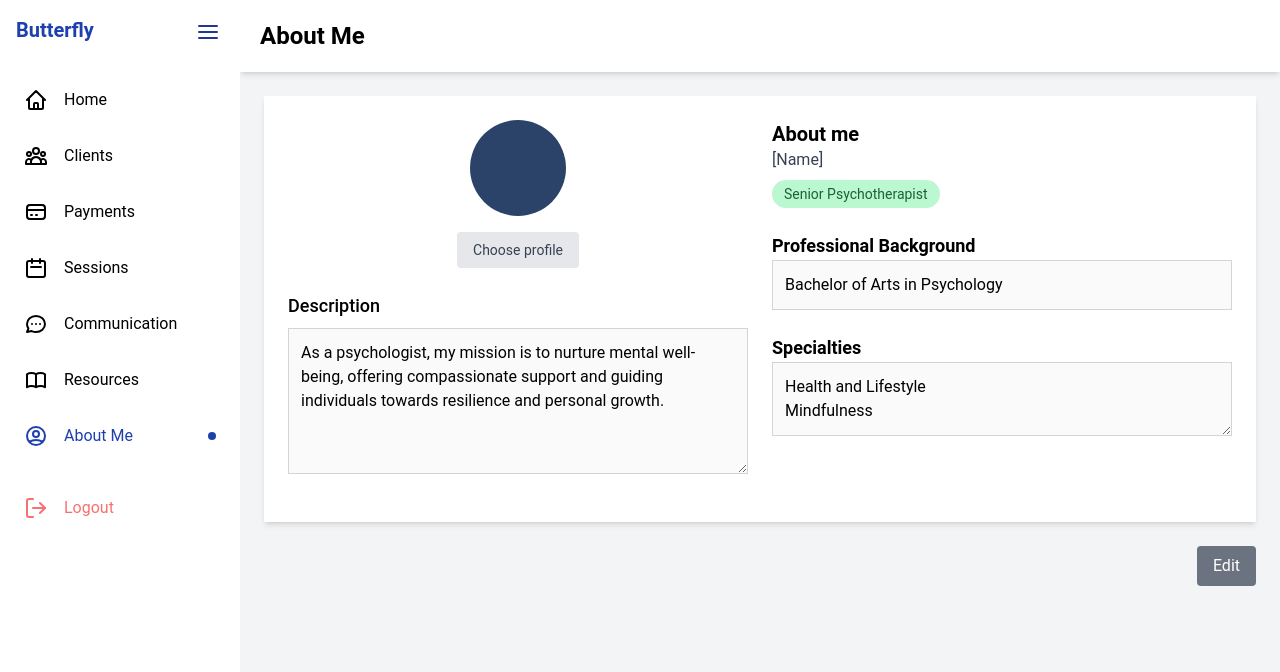
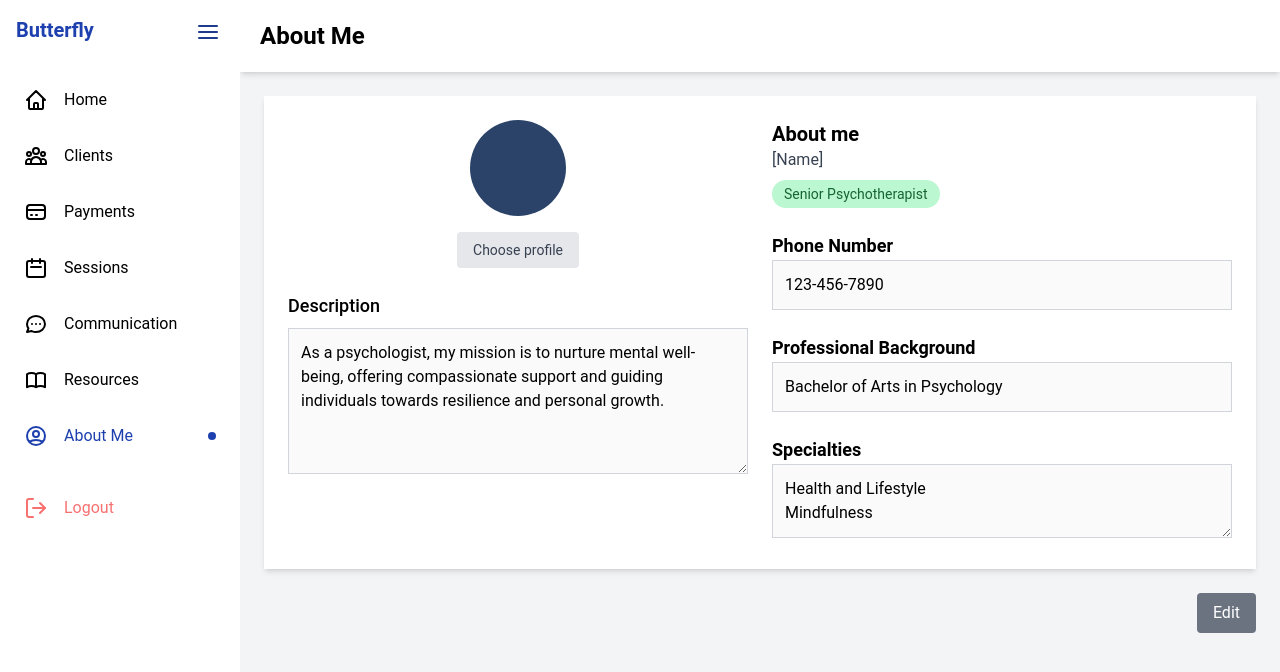
Before and after one commit to BluYiti/boltusaus-butterfly, a Next.js app: page /psychotherapist/pages/aboutme in a window 1280 px wide. Shown: the top 672 px of the page. Built offline with nearby package versions, Linux system fonts and the light colour scheme; no server answers.

Commit message:
+contact number

```diff
--- a/app/psychotherapist/pages/aboutme/page.tsx
+++ b/app/psychotherapist/pages/aboutme/page.tsx
@@ -9,6 +9,7 @@ const AboutMe = () => {
   const [description, setDescription] = useState("As a psychologist, my mission is to nurture mental well-being, offering compassionate support and guiding individuals towards resilience and personal growth.");
   const [professionalBackground, setProfessionalBackground] = useState("Bachelor of Arts in Psychology");
   const [specialties, setSpecialties] = useState(["Health and Lifestyle", "Mindfulness"]);
+  const [phoneNumber, setPhoneNumber] = useState("123-456-7890"); // New phone number state
 
   const [isEditing, setIsEditing] = useState(false);
 
@@ -59,6 +60,18 @@ const AboutMe = () => {
                 <h3 className="text-xl font-bold">About me</h3>
                 <p className="text-gray-700">[Name]</p>
                 <span className="bg-green-200 text-green-800 text-sm px-3 py-1 rounded-full inline-block mt-2">Senior Psychotherapist</span>
+              </div>
+
+              {/* Phone Number */}
+              <div className="mb-6">
+                <h4 className="text-lg font-semibold">Phone Number</h4>
+                <input
+                  type="tel"
+                  className="border border-gray-300 rounded-md p-3 w-full focus:outline-none focus:ring-2 focus:ring-blue-500"
+                  value={phoneNumber}
+                  onChange={(e) => setPhoneNumber(e.target.value)}
+                  disabled={!isEditing}
+                />
               </div>
 
               {/* Professional Background */}
```
